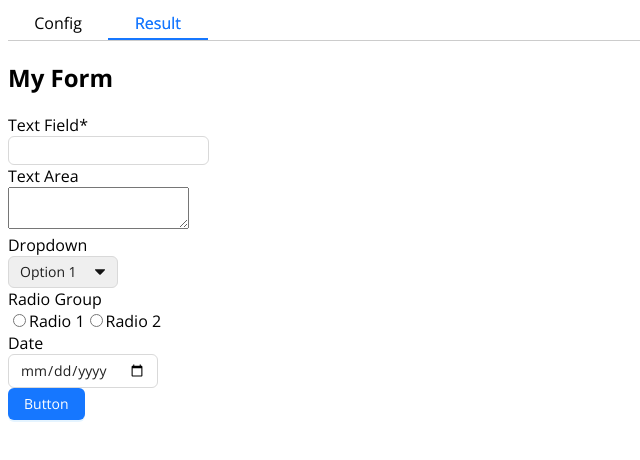
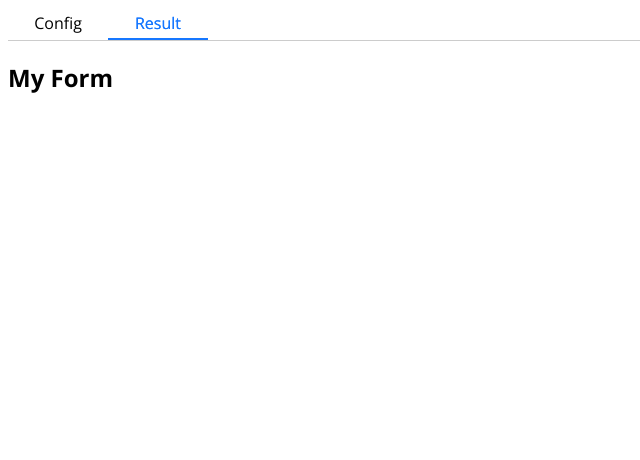
Before and after one commit to HahaHopeless/ez-form-maker, a React (Create React App) app: page / in a window 1280 px wide. Shown: the top 460 px of the page, without its empty margins (0-640 px from the left). Built offline with nearby package versions, Linux system fonts and the light colour scheme.

Commit message:
update initial state for formData

```diff
--- a/src/context.tsx
+++ b/src/context.tsx
@@ -22,59 +22,7 @@ export const AppContext = createContext<AppContextProps>({} as AppContextProps);
 
 export const AppContextProvider = ({ children }: AppProviderProps) => {
   const [tab, setTab] = useState("result");
-  const [formData, setFormData] = useState<Array<{}>>([
-    {
-      control: "textfield",
-      id: "textfield",
-      label: "Text Field",
-      required: "true",
-    },
-    {
-      control: "textarea",
-      id: "textarea",
-      label: "Text Area",
-    },
-    {
-      control: "dropdown",
-      id: "dropdown",
-      label: "Dropdown",
-      options: [
-        {
-          value: "1",
-          label: "Option 1",
-        },
-        {
-          value: "2",
-          label: "Option 2",
-        },
-      ],
-    },
-    {
-      control: "radiogroup",
-      id: "radiogroup",
-      label: "Radio Group",
-      options: [
-        {
-          value: "3",
-          label: "Radio 1",
-        },
-        {
-          value: "4",
-          label: "Radio 2",
-        },
-      ],
-    },
-    {
-      control: "date",
-      id: "date",
-      label: "Date",
-    },
-    {
-      control: "button",
-      id: "button",
-      label: "Button",
-    },
-  ]);
+  const [formData, setFormData] = useState<Array<{}>>([]);
   const [formString, setFormString] = useState<string>("");
   return (
     <AppContext.Provider
```
